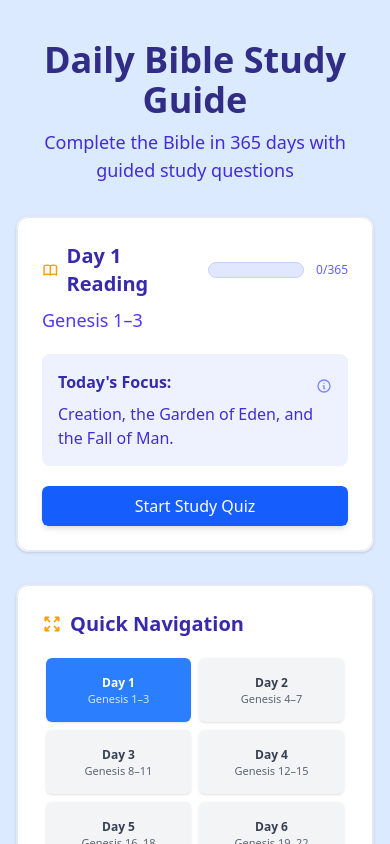
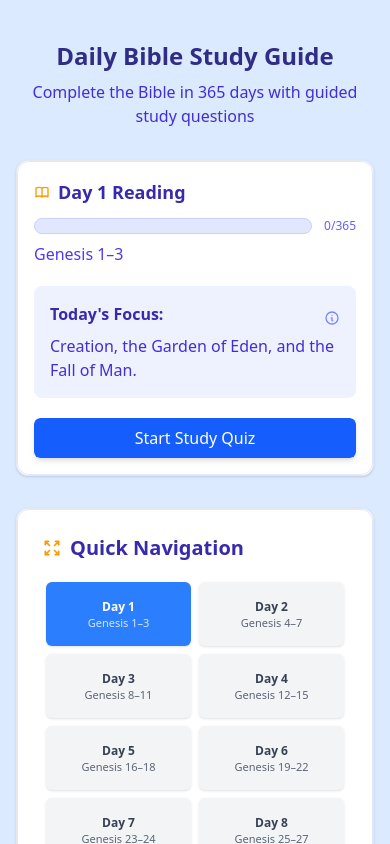
Before and after one commit to francislainy/bible-quiz-schedule, an Angular app: page / in a window 390 px wide. Shown: the top 844 px of the page. Built offline with nearby package versions, Linux system fonts and the light colour scheme.

Commit message:
Fix mobile layout

```diff
--- a/src/app/app.html
+++ b/src/app/app.html
@@ -3,31 +3,31 @@
   <div class="container mx-auto px-4 py-10 max-w-4xl">
     <!-- Header -->
     <div class="text-center mb-8">
-      <h1 class="text-4xl font-bold text-indigo-900 mb-2">Daily Bible Study Guide</h1>
-      <p class="text-lg text-indigo-700">
+      <h1 class="text-2xl sm:text-3xl lg:text-4xl font-bold text-indigo-900 mb-2">Daily Bible Study Guide</h1>
+      <p class="text-base sm:text-lg text-indigo-700">
         Complete the Bible in 365 days with guided study questions
       </p>
     </div>
 
     <!-- Today's Reading with Integrated Progress -->
     <app-card id="todays-reading" class="mb-8 shadow-lg">
-      <div class="p-6 bg-white bg-opacity-80">
+      <div class="p-4 sm:p-6 bg-white bg-opacity-80">
         <!-- Header with Reading Title and Compact Progress -->
-        <div class="flex items-start justify-between mb-5">
+        <div class="flex flex-col sm:flex-row sm:items-start sm:justify-between mb-5 gap-3 sm:gap-0">
           <div class="flex-1">
-            <div class="flex items-center justify-between">
-              <div class="flex items-center gap-3">
-                <h3 class="text-xl font-semibold flex items-center gap-2 text-indigo-800">
-                  <svg class="h-5 w-5 text-amber-500" fill="none" stroke="currentColor" viewBox="0 0 24 24">
+            <div class="flex flex-col sm:flex-row sm:items-center sm:justify-between gap-3 sm:gap-0">
+              <div class="flex flex-col sm:flex-row sm:items-center gap-2 sm:gap-3">
+                <h3 class="text-lg sm:text-xl font-semibold flex items-center gap-2 text-indigo-800">
+                  <svg class="h-4 w-4 sm:h-5 sm:w-5 text-amber-500 flex-shrink-0" fill="none" stroke="currentColor" viewBox="0 0 24 24">
                     <path stroke-linecap="round" stroke-linejoin="round" stroke-width="2"
                           d="M12 6.253v13m0-13C10.832 5.477 9.246 5 7.5 5S4.168 5.477 3 6.253v13C4.168 18.477 5.754 18 7.5 18s3.332.477 4.5 1.253m0-13C13.168 5.477 14.754 5 16.5 5c1.746 0 3.332.477 4.5 1.253v13C19.832 18.477 18.246 18 16.5 18c-1.746 0-3.332.477-4.5 1.253"></path>
                   </svg>
-                  Day {{ currentDay() }} Reading
+                  <span class="whitespace-nowrap">Day {{ currentDay() }} Reading</span>
                 </h3>
 
                 <!-- Status Badge beside title -->
                 @if (isCurrentDayCompleted()) {
-                  <div class="flex items-center gap-1 bg-green-50 px-2 py-1 rounded-full text-green-700">
+                  <div class="flex items-center gap-1 bg-green-50 px-2 py-1 rounded-full text-green-700 flex-shrink-0">
                     <svg class="h-3 w-3 text-green-500" fill="none" stroke="currentColor" viewBox="0 0 24 24">
                       <path stroke-linecap="round" stroke-linejoin="round" stroke-width="2"
                             d="M9 12l2 2 4-4m6 2a9 9 0 11-18 0 9 9 0 0118 0z"></path>
@@ -37,17 +37,17 @@
                 }
               </div>
 
-              <!-- Compact Progress on the right -->
-              <div class="flex items-center gap-3 ml-6">
-                <div class="w-24 sm:w-32">
+              <!-- Compact Progress on mobile stacked, inline on larger screens -->
+              <div class="flex items-center gap-3 sm:ml-6">
+                <div class="w-full sm:w-24 md:w-32">
                   <app-progress [value]="progressPercentage()" class="h-1.5"></app-progress>
                 </div>
-                <span class="text-xs font-medium text-indigo-500 whitespace-nowrap">
+                <span class="text-xs font-medium text-indigo-500 whitespace-nowrap flex-shrink-0">
                   {{ completedDays().length }}/365
                 </span>
               </div>
             </div>
-            <p class="text-lg font-medium mt-2 text-indigo-600">{{ todaysReading()?.passage }}</p>
+            <p class="text-base sm:text-lg font-medium mt-2 text-indigo-600">{{ todaysReading()?.passage }}</p>
           </div>
         </div>
 
```
